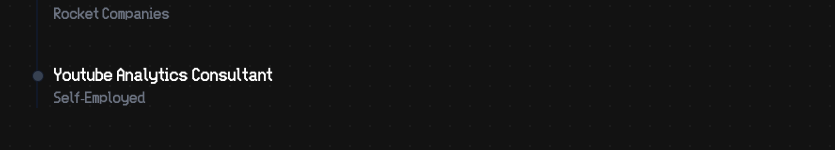
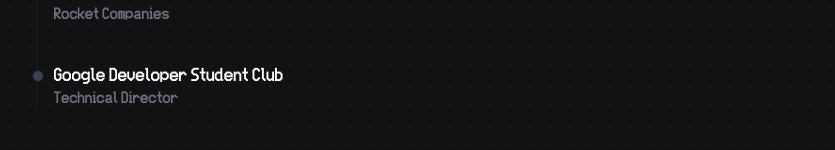
Before and after one commit to Hasan-Al-Khazraji/portfolio, a React (Create React App) app: page / in a window 1280 px wide. Shown: the part 484-634 px from the top of the page, without its empty margins (220-1055 px from the left). Built offline with nearby package versions, Linux system fonts and the light colour scheme.

Commit message:
Update Experience component with new role and organization; add smooth scrolling behavior to enhance user experience

```diff
--- a/src/components/Experience.jsx
+++ b/src/components/Experience.jsx
@@ -15,8 +15,8 @@
                 </li>
                 <li className="mb-10 ms-4">
                     <div className="absolute w-3 h-3 bg-gray-700 rounded-full mt-1.5 -start-1.5 border border-gray-900"></div>
-                    <h3 className="text-white text-md">Youtube Analytics Consultant</h3>
-                    <h4 className="text-gray-500 text-sm">Self-Employed</h4>
+                    <h3 className="text-white text-md">Google Developer Student Club</h3>
+                    <h4 className="text-gray-500 text-sm">Technical Director</h4>
                 </li>
             </ol>
         </div>
--- a/src/index.css
+++ b/src/index.css
@@ -19,3 +19,7 @@
   font-family: source-code-pro, Menlo, Monaco, Consolas, 'Courier New',
     monospace;
 }
+
+html {
+  scroll-behavior: smooth;
+}
```
